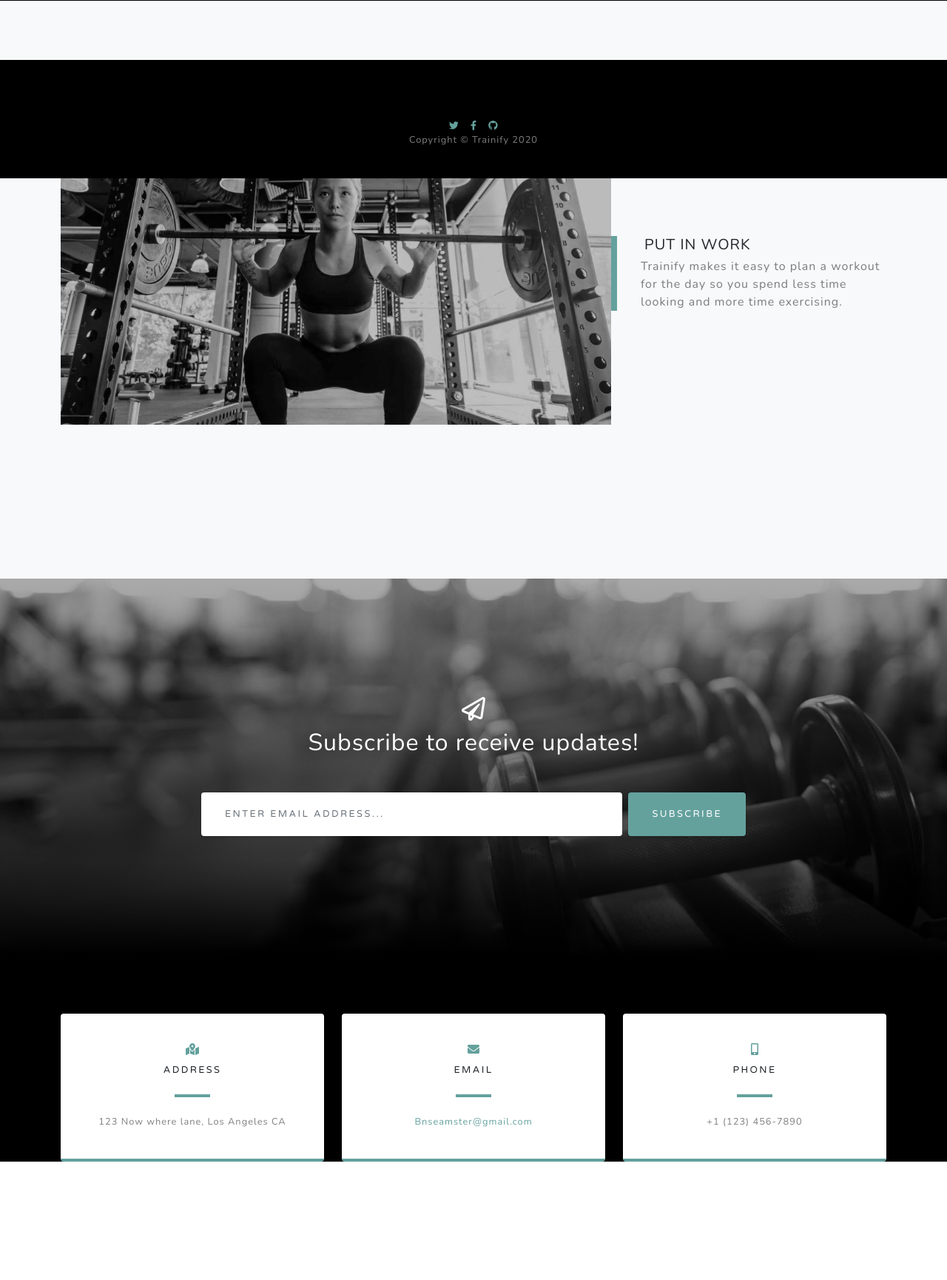
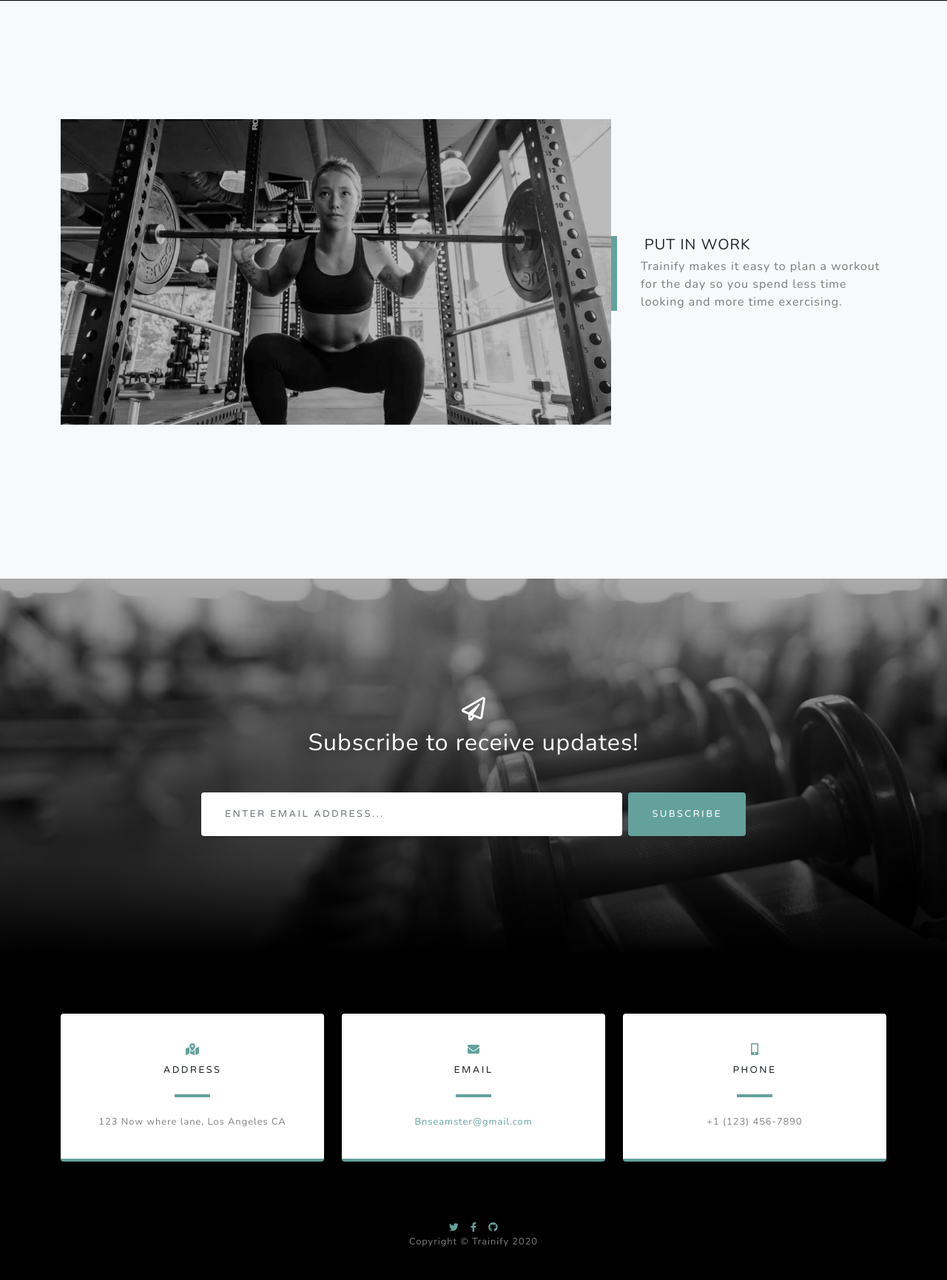
Before and after one commit to Bnseamster/trainify, a Django app: page / in a window 1280 px wide. Shown: the part 559-2289 px from the top of the page at 74% size. Before the commit the page ends 2129 px from the top, so only its background shows below. Run offline with Django 3.2, Linux system fonts and the light colour scheme; some libraries are stand-ins or nearby versions.

Commit message:
remove old css styling from customstyles.css

```diff
--- a/exercise/static/exercise/css/customstyles.css
+++ b/exercise/static/exercise/css/customstyles.css
@@ -358,8 +358,6 @@ h4 {
     padding-top: 10%;
 }
 .footer {
-    position: absolute;
-    bottom: 0;
     width: 100%;
     height: 2.5rem;
     flex-shrink: 0;
```
